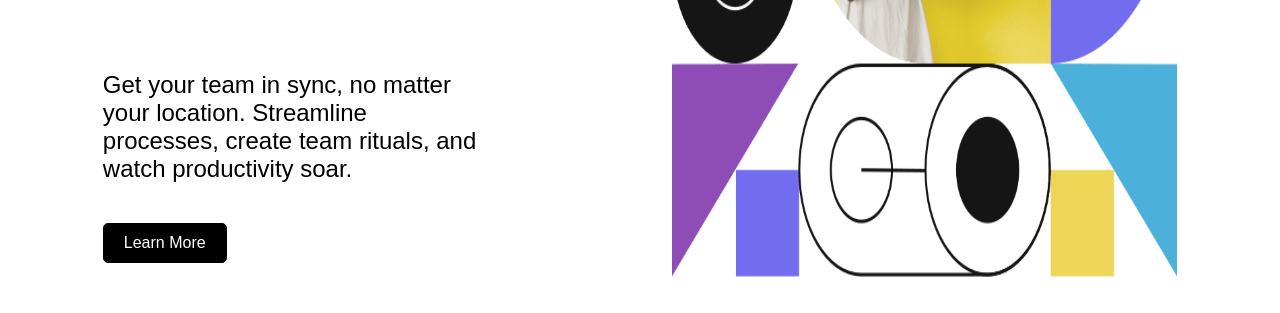
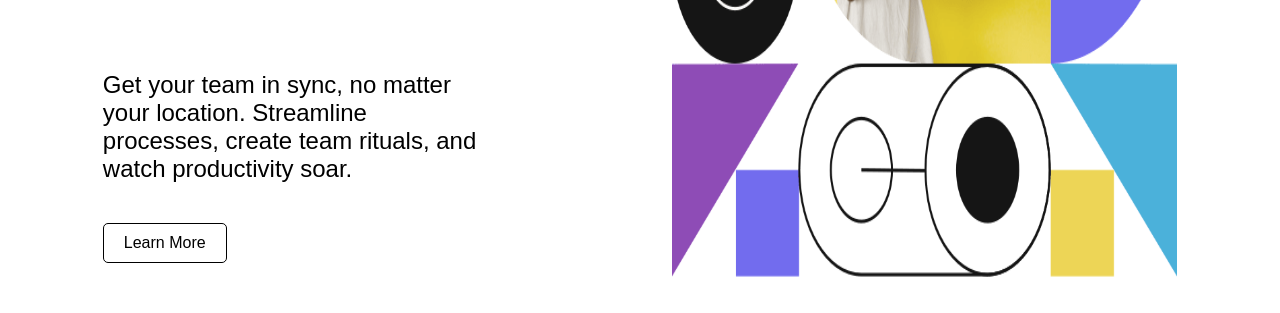
Before and after one commit to David93Code/second-attempt-drop-down-burger-menu, a plain HTML site: page index.html in a window 1280 px wide. In both pictures the pointer is over the button "Learn More". Shown: the part 525-838 px from the top of the page. Drawn offline with Linux system fonts and the light colour scheme.

Commit message:
final push hopefully

```diff
--- a/resources/style.css
+++ b/resources/style.css
@@ -232,7 +232,7 @@ header {
         padding-left: 1rem;
     }
 
-    .screen-nav-list  li {
+    .screen-nav-list li {
         margin-right: 2rem;
         text-align: left;
         font-size: 1rem;
@@ -311,6 +311,7 @@ header {
         color: black;
         font-weight: bolder;
     }
+
     #features:hover {
         color: black;
     }
@@ -410,7 +411,7 @@ header {
     .screen-register {
         border: 1px solid black;
         border-radius: 7px;
-        padding: 3px 6px 3px 6px ;
+        padding: 3px 6px 3px 6px;
     }
 
 
@@ -432,7 +433,7 @@ header {
         height: 60vh;
     }
 
-  .text  {
+    .text {
         width: 30%;
         display: flex;
         flex-direction: column;
@@ -454,10 +455,21 @@ header {
     .learn-more {
         font-size: 1rem;
     }
+
     .bottom-logos {
         width: 90%;
         display: flex;
         justify-content: space-between;
+    }
+
+    .learn-more:hover {
+        background-color: white;
+
+    }
+
+    .learn-more:hover a {
+        color: black;
+    }
 }
 
 @media all and (min-width: 1000px) {
```
Lines whose indentation alone changed are shown as unchanged.
